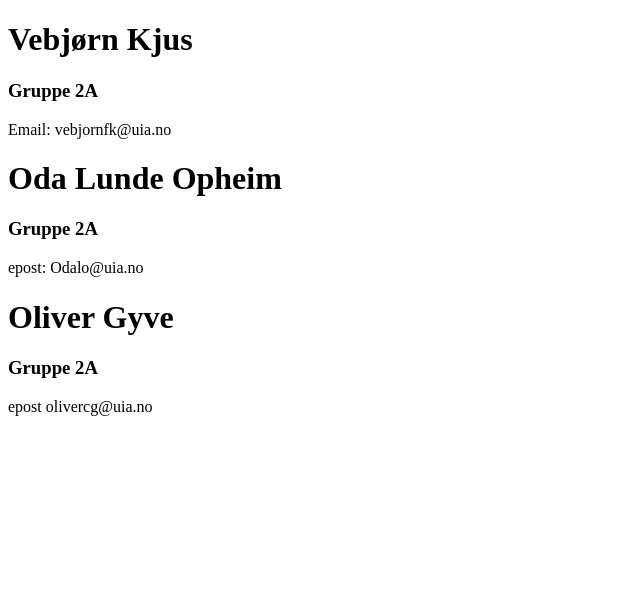
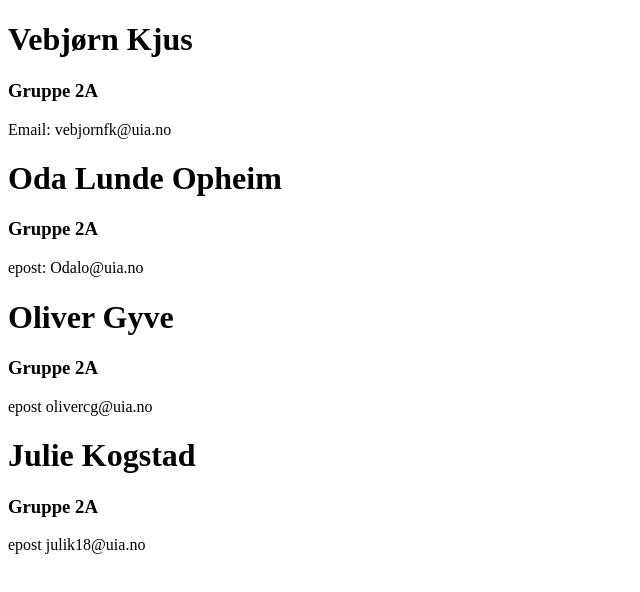
Before and after one commit to Odalopheim/Prosjektoblig03, a plain HTML site: page docs/index.html in a window 1280 px wide. Shown: the whole page, without its empty margins (0-640 px from the left). Drawn offline with Linux system fonts and the light colour scheme.

Commit message:
Update index.html

```diff
--- a/docs/index.html
+++ b/docs/index.html
@@ -15,6 +15,9 @@
   <h1> Oliver Gyve
     <h3> Gruppe 2A</h3>
     <p> epost olivercg@uia.no</p>
+    <h1> Julie Kogstad
+        <h3> Gruppe 2A</h3>
+        <p> epost julik18@uia.no</p>
   </h1>
 </body>
 </html>
```
